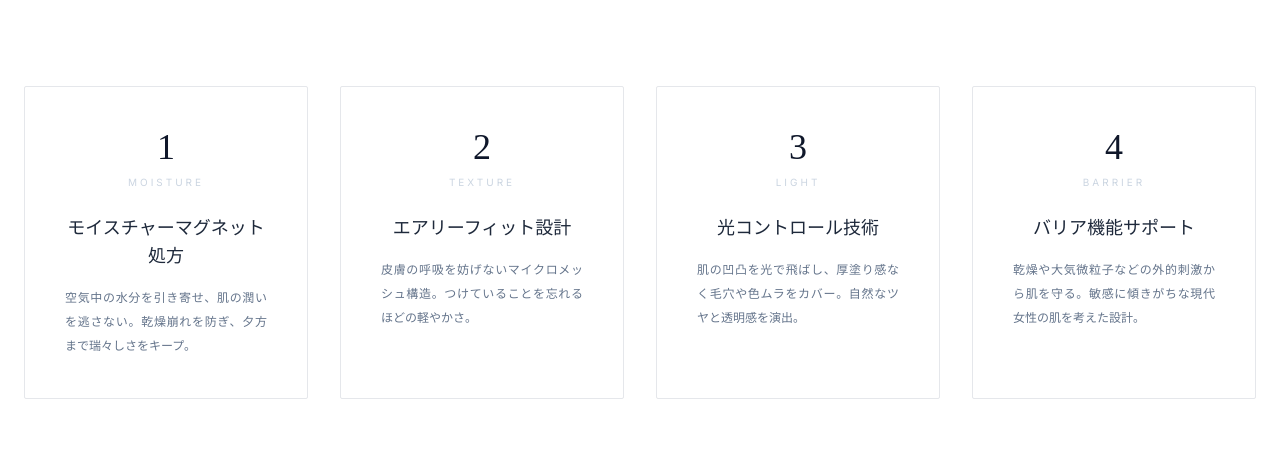
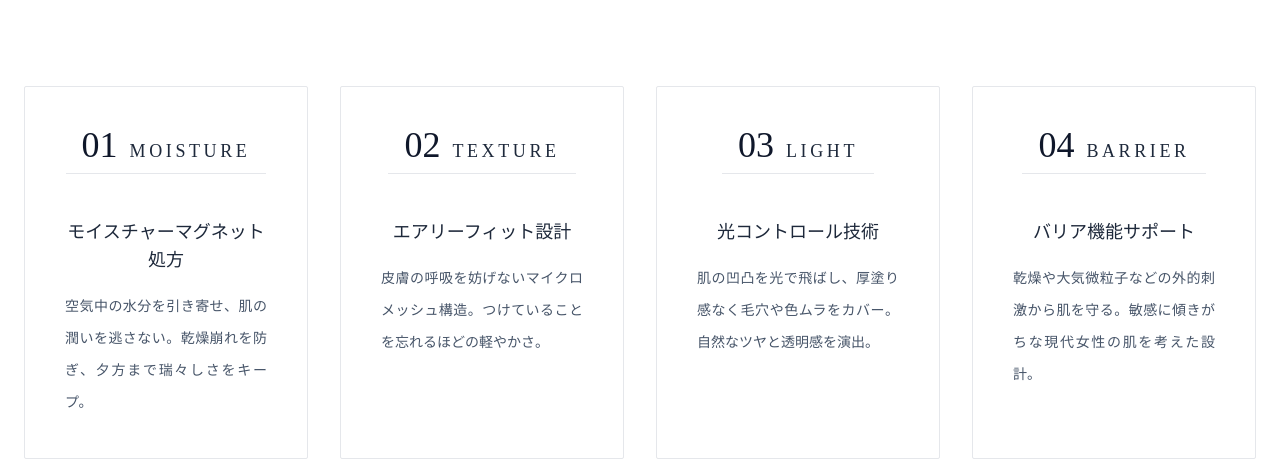
Before and after one commit to akira882/CosmeSite_Portfolio_Akira-Koshimizu, a React (Vite) app: page / in a window 1280 px wide. Shown: the part 2768-3236 px from the top of the page. Built offline with nearby package versions, Linux system fonts and the light colour scheme.

Commit message:
fix(ui): enhance feature header visibility and typographic layout

```diff
--- a/components/Features.tsx
+++ b/components/Features.tsx
@@ -24,7 +24,7 @@ const Features: React.FC = () => {
           className="grid grid-cols-1 md:grid-cols-2 lg:grid-cols-4 gap-8"
         >
           {FEATURES.map((feature, index) => {
-            const enTitles = ["01 Moisture", "02 Texture", "03 Light", "04 Barrier"];
+            const enTitles = ["01 MOISTURE", "02 TEXTURE", "03 LIGHT", "04 BARRIER"];
             return (
               <div
                 key={feature.title}
@@ -32,12 +32,14 @@ const Features: React.FC = () => {
                   }`}
                 style={{ transitionDelay: `${index * 150}ms` }}
               >
-                <div className="mb-6">
-                  <span className="font-display text-4xl text-water-100 font-light">{index + 1}</span>
-                  <span className="block text-[10px] text-brand-300 tracking-[0.3em] uppercase mt-2">{enTitles[index].split(' ')[1]}</span>
+                <div className="mb-8 flex flex-col items-center w-full">
+                  <div className="flex items-baseline gap-3 mb-3 border-b border-water-100 pb-2 px-4">
+                    <span className="font-display text-4xl text-water-600 font-medium leading-none">0{index + 1}</span>
+                    <span className="font-serif text-lg text-brand-800 tracking-[0.2em] font-medium">{enTitles[index].split(' ')[1]}</span>
+                  </div>
                 </div>
                 <h3 className="font-serif text-lg text-brand-800 mb-4">{feature.title}</h3>
-                <p className="font-sans text-brand-500 text-xs leading-loose text-justify">
+                <p className="font-sans text-brand-600 text-sm leading-8 text-justify">
                   {feature.description}
                 </p>
               </div>
```
